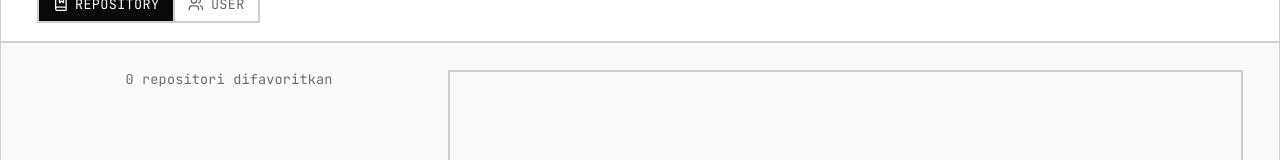
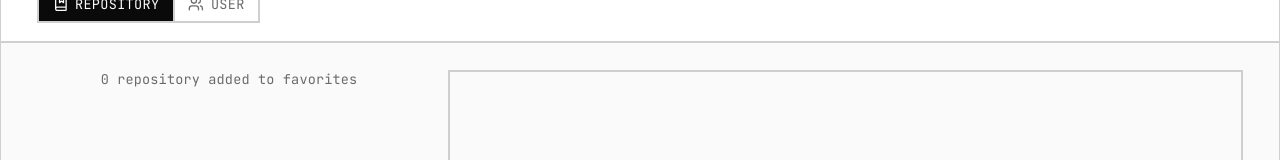
Before and after one commit to darrenchrist2/repository-explorer, a React (Vite) app: page /home in a window 1280 px wide. Both pictures are taken after a click on the button 1167 px from the left and 40 px from the top of the page. Shown: the part 155-315 px from the top of the page. Built offline with nearby package versions, Linux system fonts and the light colour scheme.

Commit message:
trnslate to english

```diff
--- a/src/pages/home.jsx
+++ b/src/pages/home.jsx
@@ -326,7 +326,7 @@ function UserCard({ user, index, isSelected, onSelect, isFavorite, onToggleFavor
             <img src={user.avatar_url} alt="" className="w-11 h-11 border-2 border-rx flex-shrink-0" />
             <div className="min-w-0 flex-1">
                 <p className="font-mono-rx text-sm font-semibold truncate">{user.login}</p>
-                <p className="text-xs text-dim-rx font-mono-rx uppercase tracking-wide">{user.type === 'Organization' ? 'Organisasi' : 'Pengguna'}</p>
+                <p className="text-xs text-dim-rx font-mono-rx uppercase tracking-wide">{user.type === 'Organization' ? 'Organization' : 'User'}</p>
             </div>
             <button
                 onClick={(e) => { e.stopPropagation(); onToggleFavorite(user); }}
@@ -806,10 +806,10 @@ export default function App() {
                 <div className="grid grid-cols-1 lg:grid-cols-3 gap-6">
                     <div className="lg:col-span-1">
                         {showFavoritesOnly ? (
-                            <p className="font-mono-rx text-xs text-dim-rx mb-3">{favList.length} {kind === 'repo' ? 'repositori' : 'pengguna'} difavoritkan</p>
+                            <p className="font-mono-rx text-xs text-dim-rx mb-3">{favList.length} {kind === 'repo' ? 'repository' : 'user'} added to favorites</p>
                         ) : (
                             !loading && !error && debouncedQuery.trim() && (
-                                <p className="font-mono-rx text-xs text-dim-rx mb-3">{totalCount.toLocaleString('id-ID')} {kind === 'repo' ? 'repositori' : 'pengguna'} ditemukan</p>
+                                <p className="font-mono-rx text-xs text-dim-rx mb-3">{totalCount.toLocaleString('id-ID')} {kind === 'repo' ? 'repository' : 'user'} found</p>
                             )
                         )}
 
```
